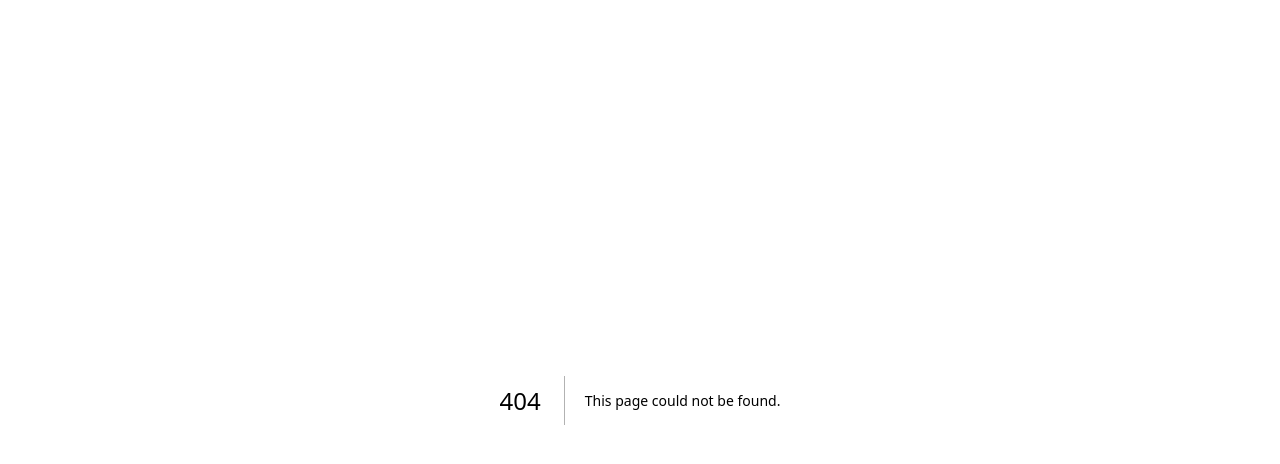
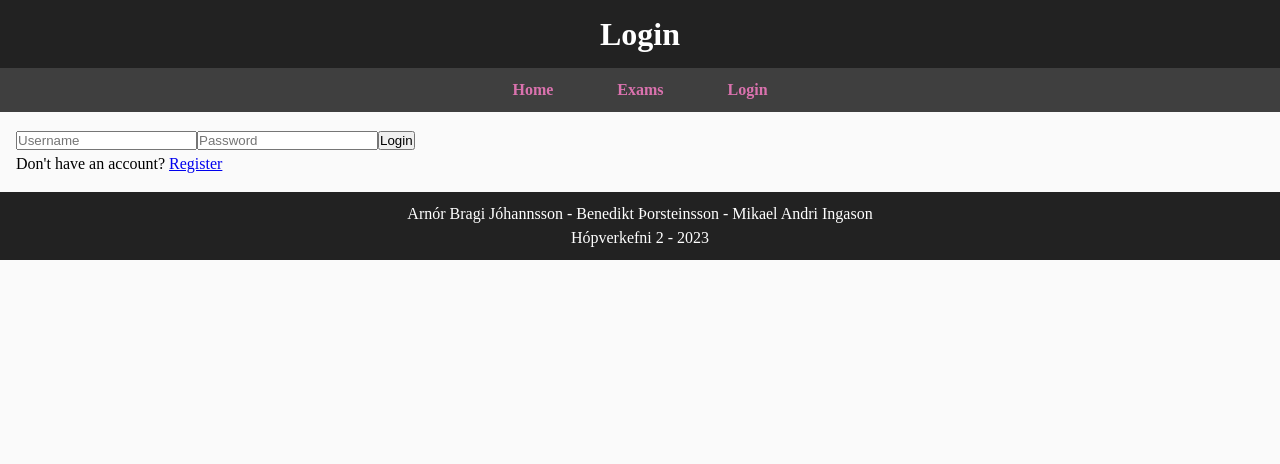
Before and after one commit to abj34/vef2_hop2, a Next.js app: page /login in a window 1280 px wide. Before the commit this address had no page. Shown: the top 464 px of the page. Built offline with nearby package versions, Linux system fonts and the light colour scheme.

Commit message:
login & register

```diff
--- a/components/Navbar.js
+++ b/components/Navbar.js
@@ -1,10 +1,12 @@
+import Link from "next/link";
+
 const Navbar = () => {
     return (
         <div className="nav">
             <ul>
                 <li><a href="/">Home</a></li>
                 <li><a href="/exams">Exams</a></li>
-                <li><a href="/signin">Sign in</a></li>
+                <li><a href="/login">Login</a></li>
             </ul>
         </div>
     );
--- /dev/null
+++ b/pages/login.js
@@ -0,0 +1,70 @@
+
+import Layout from "../components/Layout";
+import React, { useState } from "react";
+import Router from "next/router";
+
+const Login = () => {
+  const [username, setUsername] = useState("");
+  const [email, setEmail] = useState("");
+  const [password, setPassword] = useState("");
+
+  const handleLogin = (e) => {
+    e.preventDefault();
+
+    // Perform login functionality here
+    // You can use fetch or any other library to send the login data to the server
+
+    // For example, using fetch:
+    fetch("https://vef2-hop1.onrender.com/users/login", {
+      method: "POST",
+      headers: {
+        "Content-Type": "application/json",
+      },
+      body: JSON.stringify({ username, email, password }), // Send the login data as JSON
+    })
+      .then((response) => {
+        if (response.ok) {
+          // Handle successful login
+          console.log("Login successful!");
+        } else {
+          // Handle login error
+          console.error("Login failed:", response.status, response.statusText);
+        }
+      })
+      .catch((error) => {
+        // Handle fetch error
+        console.error("Login failed:", error);
+      });
+
+    // Redirect to home page after login
+    Router.push("/");
+  };
+
+  return (
+    <Layout title="Login">
+      <form onSubmit={handleLogin}>
+        <input
+          type="text"
+          placeholder="Username"
+          value={username}
+          onChange={(e) => setUsername(e.target.value)}
+        />
+        <input
+          type="password"
+          placeholder="Password"
+          value={password}
+          onChange={(e) => setPassword(e.target.value)}
+        />
+        <button type="submit">Login</button>
+      </form>
+      <p>
+        Don't have an account?{' '}
+        <a href="/register">
+          <a>Register</a>
+        </a>
+      </p>
+   </Layout>
+  );
+};
+
+export default Login;
```
Also changed, not shown: pages/register.js (added, +60 -0 lines).
